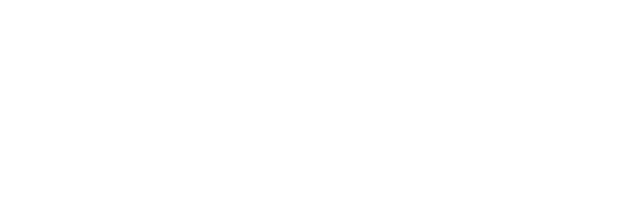
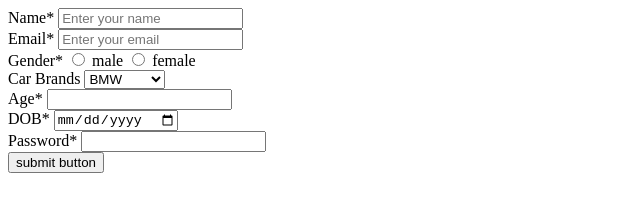
Before and after one commit to acciojob/signup-form-car-bharathgoud77, a website: page main.html in a window 1280 px wide. Shown: the whole page, without its empty margins (0-640 px from the left). Drawn offline with Linux system fonts and the light colour scheme.

Commit message:
created a submission

```diff
--- a/main.html
+++ b/main.html
@@ -8,6 +8,46 @@
 
 <body>
 	<!-- the entire body must be written by student -->
+	<form action="my_form" method="post">
+		<div>
+			<label for="name">Name*</label>
+		    <input type="text" id="name"  placeholder="Enter your name" required>
+		</div>
+		<div>
+			<label for="email">Email*</label>
+			<input type="email" id="email"  placeholder="Enter your email" required>
+		</div>
+		<div>
+			<label for="gender">Gender*</label>
+			<input type="radio" id="male"  name="gender" required>
+			<label for="male">male</label>
+			<input type="radio" id="female"  name="gender" required>
+			<label for="female">female</label>
+		</div>
+		<div>
+			<label for="cars">Car Brands</label>
+			<select id="cars" name="cars">
+			<option>BMW</option>
+			<option>Audi</option>
+			<option>Mercedez</option>
+			</select>
+		</div>
+		<div>
+			<label for="carage">Age*</label>
+			<input type="number" id="carage" class="carage" required>
+		</div>
+		<div>
+			<label for="dop">DOB*</label>
+			<input type="date" id="dop" required>
+		</div>
+		<div>
+			<label for="password">Password*</label>
+			<input type="password" class="password" id="password" required>
+		</div>
+		<div>
+			<button type="submit" >submit button</button>
+		</div>
+	</form>
     <script type="text/javascript" src="./script.js">
 </script>
 
```
